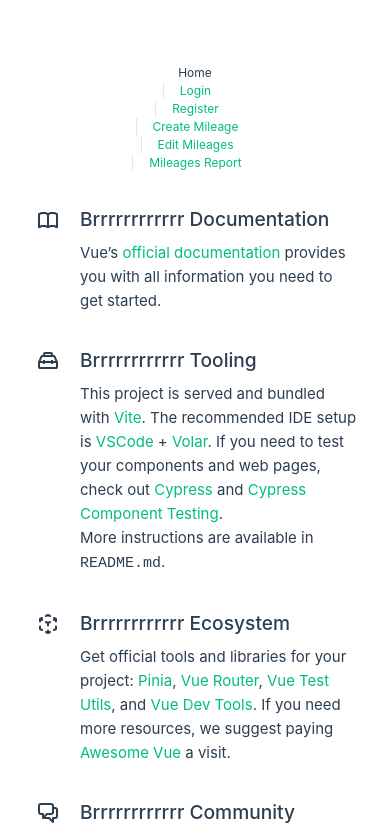
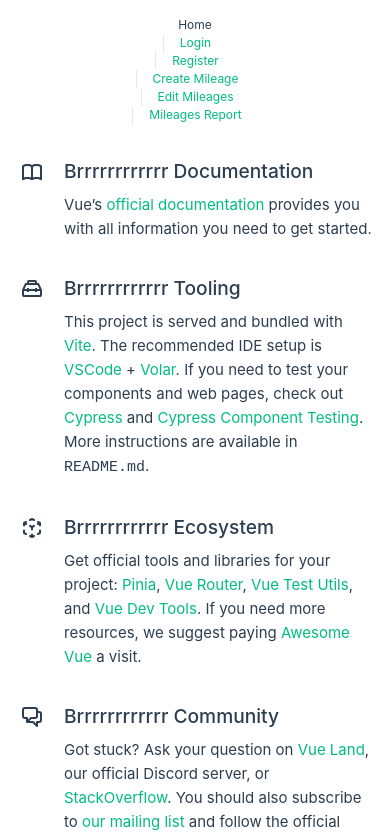
Before and after one commit to dgloriaweb/budgeter_frontend, a Vue app: page / in a window 390 px wide. Shown: the top 837 px of the page. Built offline with nearby package versions, Linux system fonts and the light colour scheme.

Commit message:
formatting

```diff
--- a/src/App.vue
+++ b/src/App.vue
@@ -56,7 +56,6 @@
   width: 100%;
   font-size: 12px;
   text-align: center;
-  margin-top: 2rem;
 }
 
 nav a.router-link-exact-active {
--- a/src/assets/main.css
+++ b/src/assets/main.css
@@ -6,6 +6,14 @@
   padding: 2rem;
 
   font-weight: normal;
+}
+
+@media(max-width:1000px) {
+
+  #app {
+    max-width: 100%;
+    padding: 1rem;
+  }
 }
 
 a,
--- a/src/views/MileageCreate.vue
+++ b/src/views/MileageCreate.vue
@@ -158,7 +158,7 @@
 
 #setNextDay {
     font-size: 20px;
-    margin-left: 25px;
+    margin-left: 17px;
 }
 
 #date,
```
